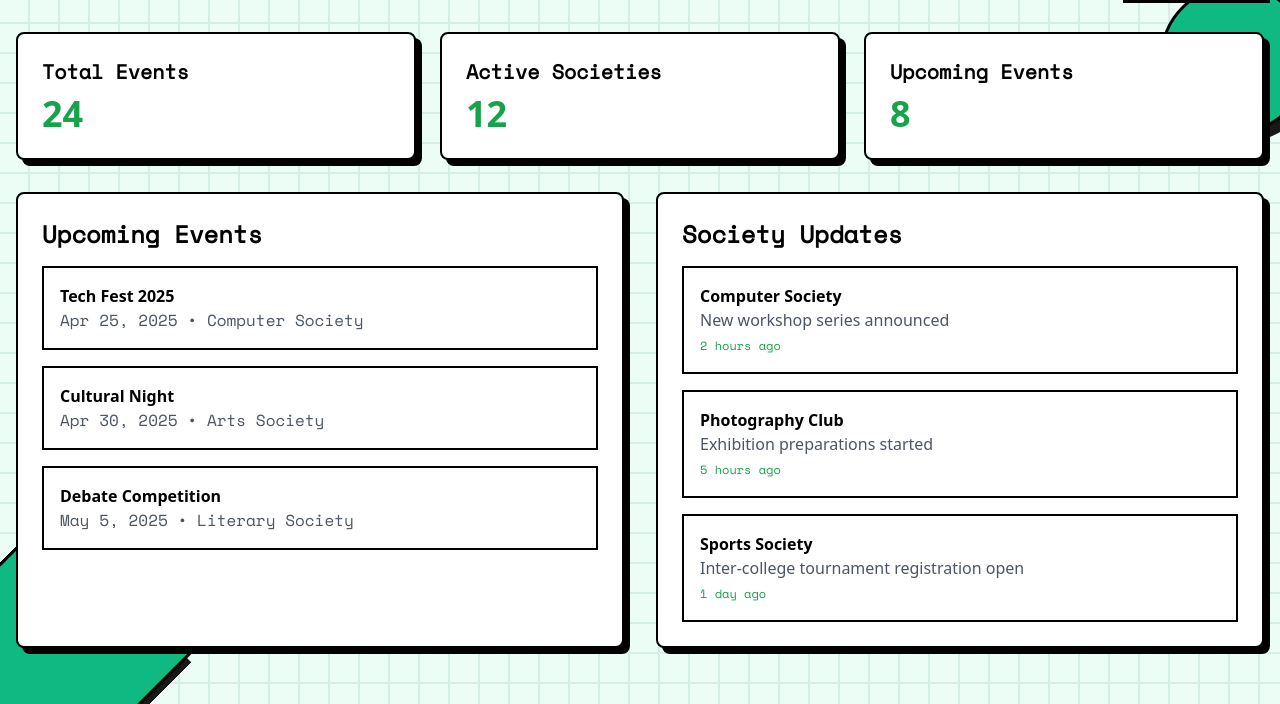
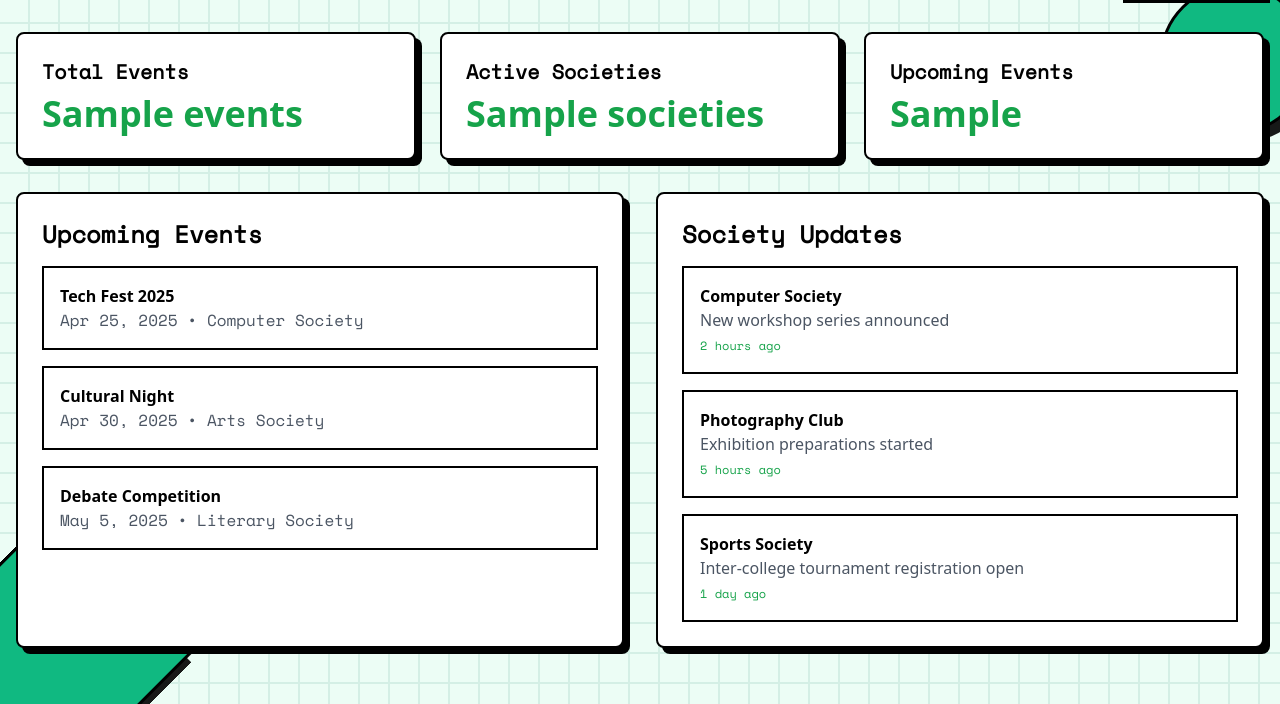
Before and after one commit to mohanbhasin/Evento, a Flask app: template templates/dashboard.html in a window 1280 px wide. Shown: the part 96-800 px from the top of the page. Run offline with Flask 3, Linux system fonts and the light colour scheme; the template is opened without the code that fills it: most values are stand-ins (such as "Sample title", 1, 10 or a date in 2020); some libraries are stand-ins or nearby versions.

Commit message:
feat: Added the logic for querying the number of upcoming events, societies and total_events from the database.

```diff
--- a/app.py
+++ b/app.py
@@ -4,6 +4,7 @@ from flask_sqlalchemy import SQLAlchemy
 from sqlalchemy import create_engine, text
 from flask import Flask, render_template, request, redirect, url_for, make_response, session
 from functools import wraps
+from datetime import datetime, timedelta
 
 app = Flask(__name__)
 
@@ -25,11 +26,28 @@ def nocache(view):
         return response
     return no_cache_view
 
+def get_prev_day():
+    today = datetime.now()
+    prev_day = today - timedelta(days=1)
+    return prev_day.strftime('%Y-%m-%d')
+
 @nocache
 @app.route('/')
 def home_page():
     if "username" in session or "admin_username" in session:
-        return render_template('dashboard.html', session=session)
+        with engine.connect() as connection:
+            events_query = text("SELECT event_id FROM event;")
+            society_query = text("SELECT society_id FROM society;")
+            society_result = connection.execute(society_query)
+            events_result = connection.execute(events_query)
+            number_of_events = len(events_result.fetchall())
+            number_of_societies = len(society_result.fetchall())
+            upcoming_events_query = text("SELECT * FROM event WHERE date >= :prev_day ORDER BY date ASC;")
+            prev_day = get_prev_day()
+            upcoming_events_result = connection.execute(upcoming_events_query, {"prev_day": prev_day})
+            upcoming_events = len(upcoming_events_result.fetchall())
+
+        return render_template('dashboard.html', session=session, events=number_of_events, societies=number_of_societies, upcoming_events=upcoming_events)
     else:
         return redirect(url_for('login'))
 
--- a/templates/dashboard.html
+++ b/templates/dashboard.html
@@ -93,15 +93,15 @@
         <div class="grid grid-cols-1 md:grid-cols-3 gap-6 mb-8">
             <div class="bg-white p-6 rounded-lg neu-brutal card-hover">
                 <h3 class="text-xl font-bold mb-2 mono">Total Events</h3>
-                <p class="text-4xl font-black text-green-600">24</p>
+                <p class="text-4xl font-black text-green-600">{{ events }}</p>
             </div>
             <div class="bg-white p-6 rounded-lg neu-brutal card-hover">
                 <h3 class="text-xl font-bold mb-2 mono">Active Societies</h3>
-                <p class="text-4xl font-black text-green-600">12</p>
+                <p class="text-4xl font-black text-green-600"> {{ societies }} </p>
             </div>
             <div class="bg-white p-6 rounded-lg neu-brutal card-hover">
                 <h3 class="text-xl font-bold mb-2 mono">Upcoming Events</h3>
-                <p class="text-4xl font-black text-green-600">8</p>
+                <p class="text-4xl font-black text-green-600"> {{ upcoming_events }} </p>
             </div>
         </div>
 
```
